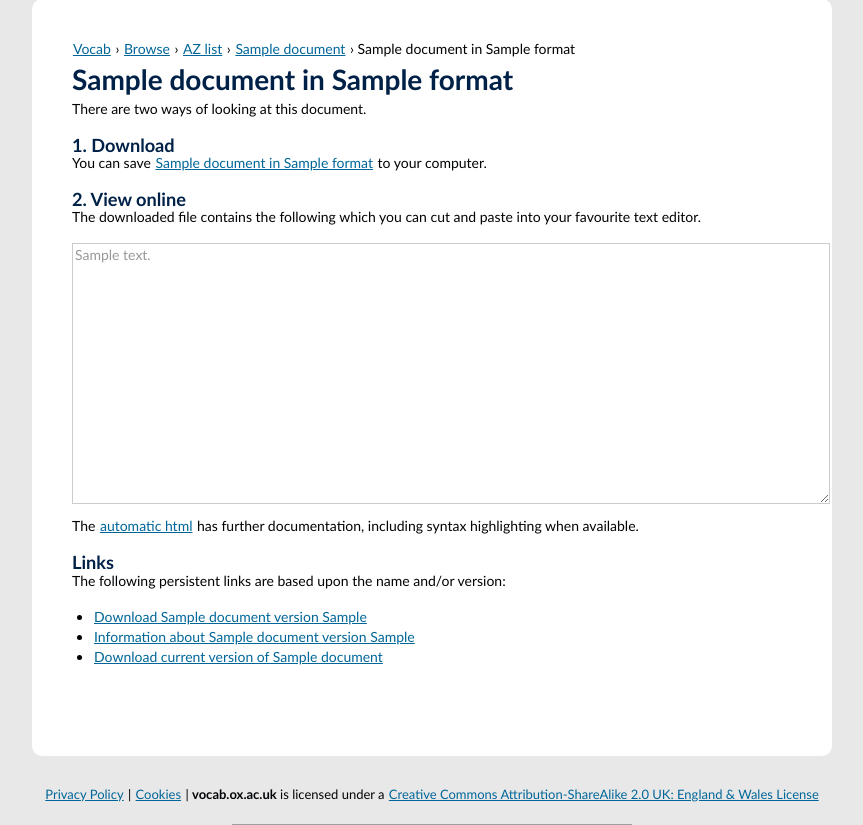
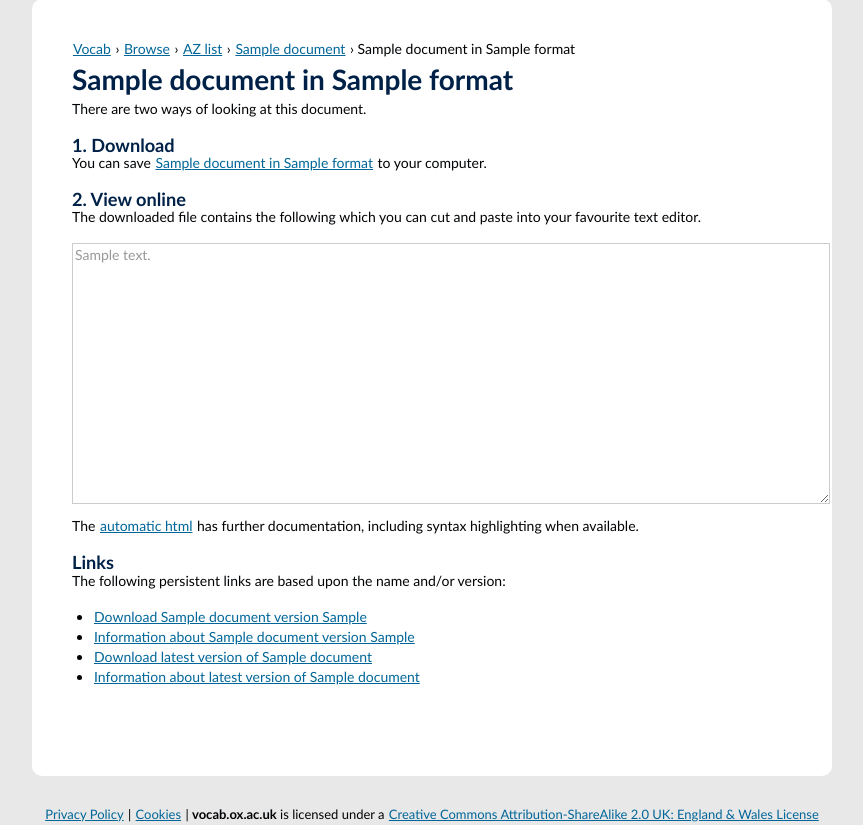
Before and after one commit to BDLSS/vcabtext, a Django app: template vocabdj/vdata/templates/native.html in a window 1280 px wide. Shown: the part 362-1187 px from the top of the page, without its empty margins (208-1071 px from the left). Run offline with Django 3.2, Linux system fonts and the light colour scheme; the template is opened without the code that fills it: most values are stand-ins (such as "Sample title", 1, 10 or a date in 2020); some libraries are stand-ins or nearby versions; grey boxes are pictures that could not be loaded.

Commit message:
Added url so you can see the latest info page.

```diff
--- a/vocabdj/vdata/templates/native.html
+++ b/vocabdj/vdata/templates/native.html
@@ -45,7 +45,11 @@ further documentation, including syntax highlighting when available.</p>
 {% endif %}
 
 <li>
-<a href="/{{document.name}}/current/">Download current version of {{document.name}}</a>
+<a href="/{{document.name}}/current/">Download latest version of {{document.name}}</a>
+</li>
+
+<li>
+<a href="/{{document.name}}/current/info/">Information about latest version of {{document.name}}</a>
 </li>
 
 </ul>
--- a/vocabdj/vdata/urls.py
+++ b/vocabdj/vdata/urls.py
@@ -12,6 +12,7 @@ urlpatterns = patterns('',
     url(r'^collects/$', views.collections, name='collects'),
     url(r'^collects/(?P<collection_collection>.+)/$', views.collection, name='collect'),
     url(r'^(?P<document_name>.+)/current/$', views.download_latest, name='docname'),
+    url(r'^(?P<document_name>.+)/current/info/$', views.current_info, name='curinfo'),
     url(r'^(?P<doc_name>.+)/(?P<doc_version>.+)/info/$', views.version_info, name='versioninfo'),
     url(r'^(?P<doc_name>.+)/(?P<doc_version>.+)/$', views.download_version, name='docversion'),
     url(r'^(?P<doc_name>.+)/$', views.content_neg, name='contentneg'),
--- a/vocabdj/vocabdj/urls.py
+++ b/vocabdj/vocabdj/urls.py
@@ -21,6 +21,7 @@ urlpatterns = patterns('',
 
      # These urls are are duplicated from inside the application.
      url(r'^(?P<document_name>.+)/current/$', views.download_latest, name='docname'),
+     url(r'^(?P<document_name>.+)/current/info/$', views.current_info, name='curinfo'),
      url(r'^(?P<doc_name>.+)/(?P<doc_version>.+)/info/$', views.version_info, name='versioninfo'),
      url(r'^(?P<doc_name>.+)/(?P<doc_version>.+)/$', views.download_version, name='docversion'),
      url(r'^(?P<doc_name>.+)/$', views.content_neg, name='contentneg'),
```
Also changed, not shown: vocabdj/vdata/views.py (+8 -0 lines).
